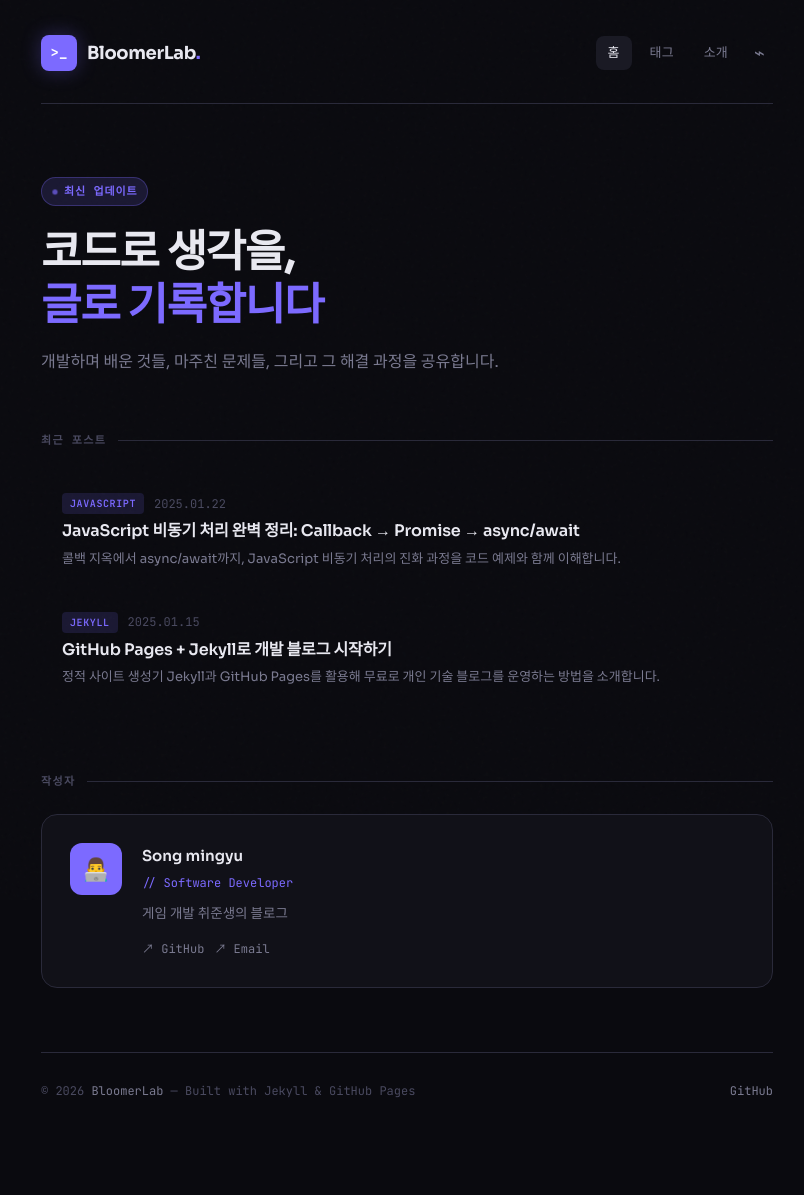
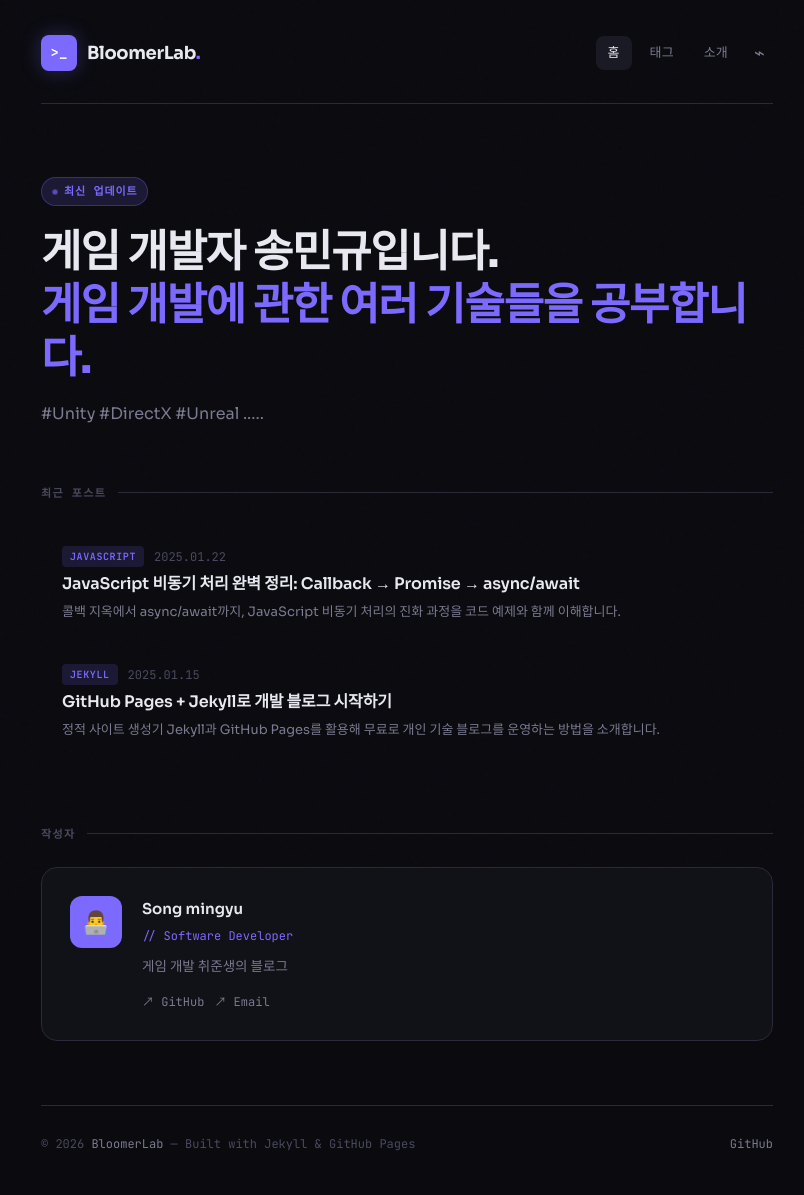
Before and after one commit to smg-927/smg-927.github.io, a Jekyll site: the page built from index.html, in a window 1280 px wide. Shown: the whole page, without its empty margins (233-1037 px from the left). Built offline with Jekyll 4.4.1, drawn with Linux system fonts in a browser that asks for light colours; before the commit the page ends 1142 px from its top, so only the background shows below that.

Commit message:
블로그 일부 수정
수정이요~

```diff
--- a/index.html
+++ b/index.html
@@ -5,8 +5,8 @@ layout: default
 <!-- Hero -->
 <section class="hero">
   <div class="hero-tag">최신 업데이트</div>
-  <h1>코드로 생각을,<br><em>글로 기록합니다</em></h1>
-  <p>개발하며 배운 것들, 마주친 문제들, 그리고 그 해결 과정을 공유합니다.</p>
+  <h1>게임 개발자 송민규입니다.<br><em>게임 개발에 관한 여러 기술들을 공부합니다.</em></h1>
+  <p>#Unity #DirectX #Unreal .....</p>
 </section>
 
 <!-- Recent Posts -->
```
Also changed, not shown: about.md (+6 -9 lines).
